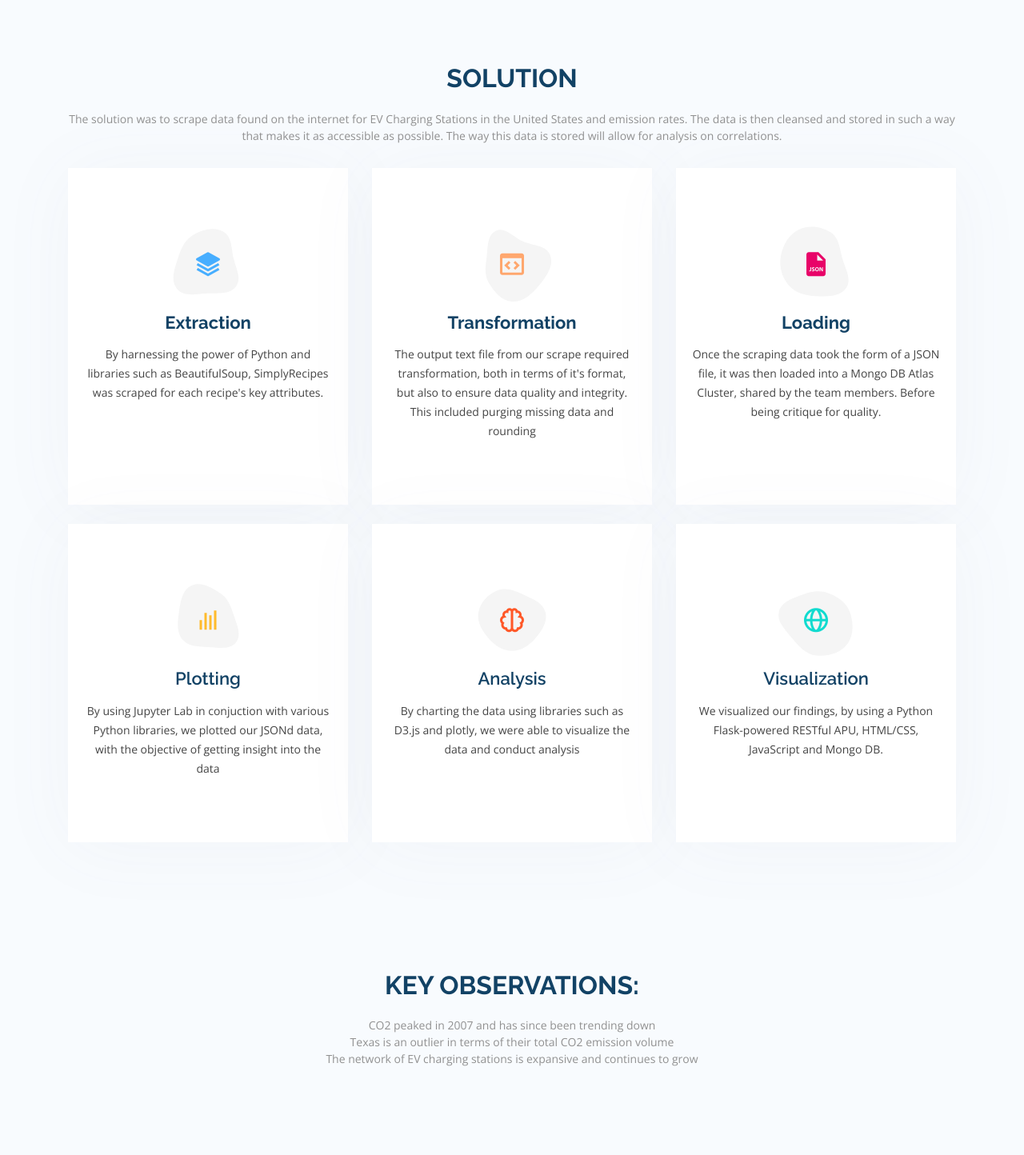
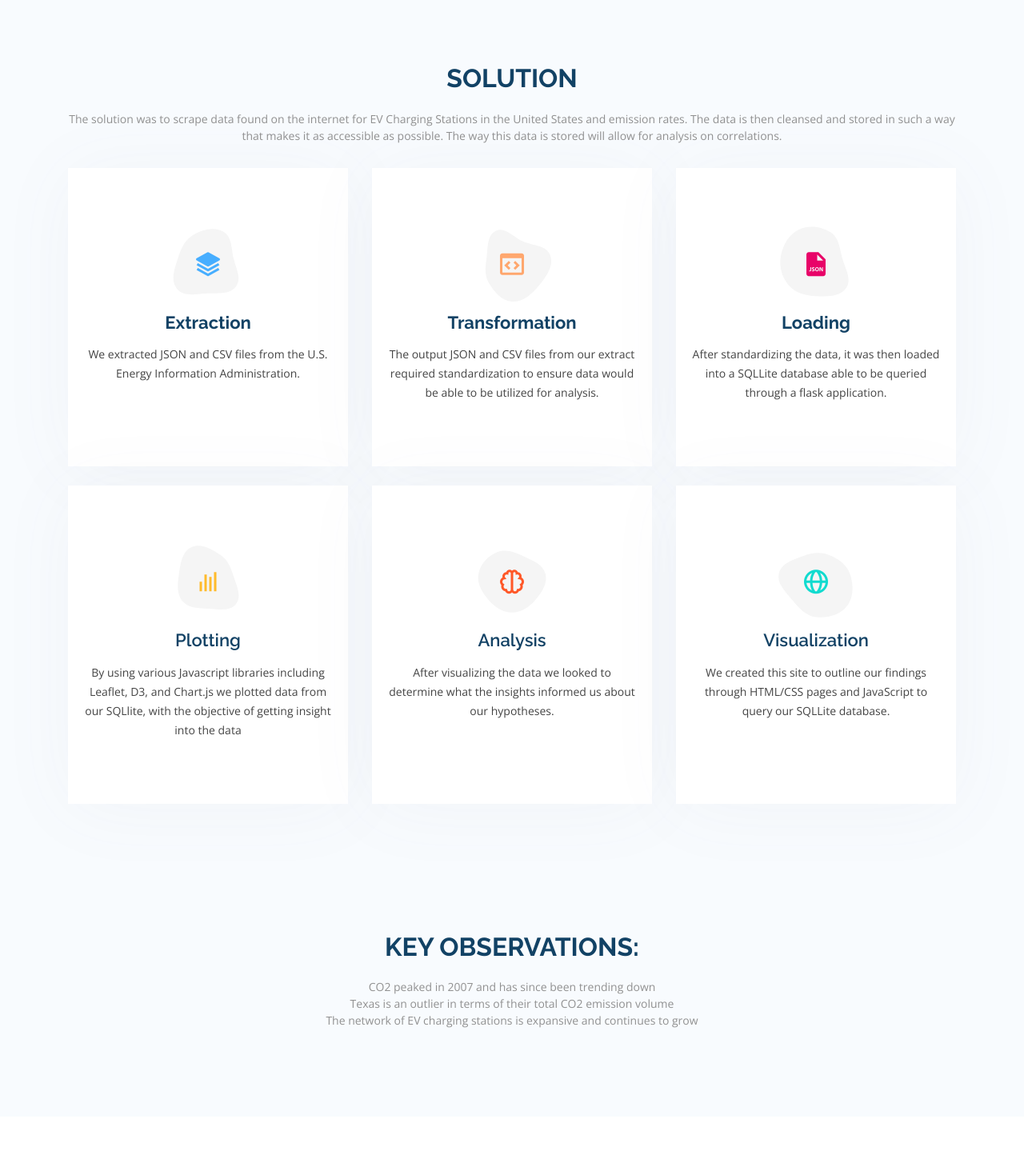
Before and after one commit to allychau/visualize_me_captain, a Flask app: page / in a window 1280 px wide. Shown: the part 1476-2920 px from the top of the page at 80% size. After the commit the page ends 2872 px from the top, so only its background shows below. Run offline with Flask 2, Linux system fonts and the light colour scheme; some libraries are stand-ins or nearby versions.

Commit message:
Updated solutions

```diff
--- a/templates/index.html
+++ b/templates/index.html
@@ -129,7 +129,7 @@
                 <i class="bx bxs-layer"></i>
               </div>
               <h4><a href=""><b>Extraction</b></a></h4>
-              <p>By harnessing the power of Python and libraries such as BeautifulSoup, SimplyRecipes was scraped for each recipe's key attributes.</p>
+              <p>We extracted JSON and CSV files from the U.S. Energy Information Administration.</p>
             </div>
           </div>
 
@@ -142,7 +142,7 @@
                 <i class="bx bx-code-block"></i>
               </div>
               <h4><a href=""><b>Transformation</b></a></h4>
-              <p>The output text file from our scrape required transformation, both in terms of it's format, but also to ensure data quality and integrity. This included purging missing data and rounding</p>
+              <p>The output JSON and CSV files from our extract required standardization to ensure data would be able to be utilized for analysis.</p>
             </div>
           </div>
 
@@ -155,7 +155,7 @@
                 <i class="bx bxs-file-json"></i>
               </div>
               <h4><a href=""><b>Loading</b></a></h4>
-              <p>Once the scraping data took the form of a JSON file, it was then loaded into a Mongo DB Atlas Cluster, shared by the team members. Before being critique for quality.</p>
+              <p>After standardizing the data, it was then loaded into a SQLLite database able to be queried through a flask application.</p>
             </div>
           </div>
 
@@ -168,7 +168,7 @@
                 <i class="bx bx-bar-chart"></i>
               </div>
               <h4><a href="">Plotting</a></h4>
-              <p>By using Jupyter Lab in conjuction with various Python libraries, we plotted our JSONd data, with the objective of getting insight into the data</p>
+              <p>By using various Javascript libraries including Leaflet, D3, and Chart.js we plotted data from our SQLlite, with the objective of getting insight into the data</p>
             </div>
           </div>
 
@@ -181,7 +181,7 @@
                 <i class="bx bx-brain"></i>
               </div>
               <h4><a href="">Analysis</a></h4>
-              <p>By charting the data using libraries such as D3.js and plotly, we were able to visualize the data and conduct analysis</p>
+              <p>After visualizing the data we looked to determine what the insights informed us about our hypotheses.</p>
             </div>
           </div>
 
@@ -194,7 +194,7 @@
                 <i class="bx bx-globe"></i>
               </div>
               <h4><a href="">Visualization</a></h4>
-              <p>We visualized our findings, by using a Python Flask-powered RESTful APU, HTML/CSS, JavaScript and Mongo DB.</p>
+              <p>We created this site to outline our findings through HTML/CSS pages and JavaScript to query our SQLLite database.</p>
             </div>
           </div>
 
```
